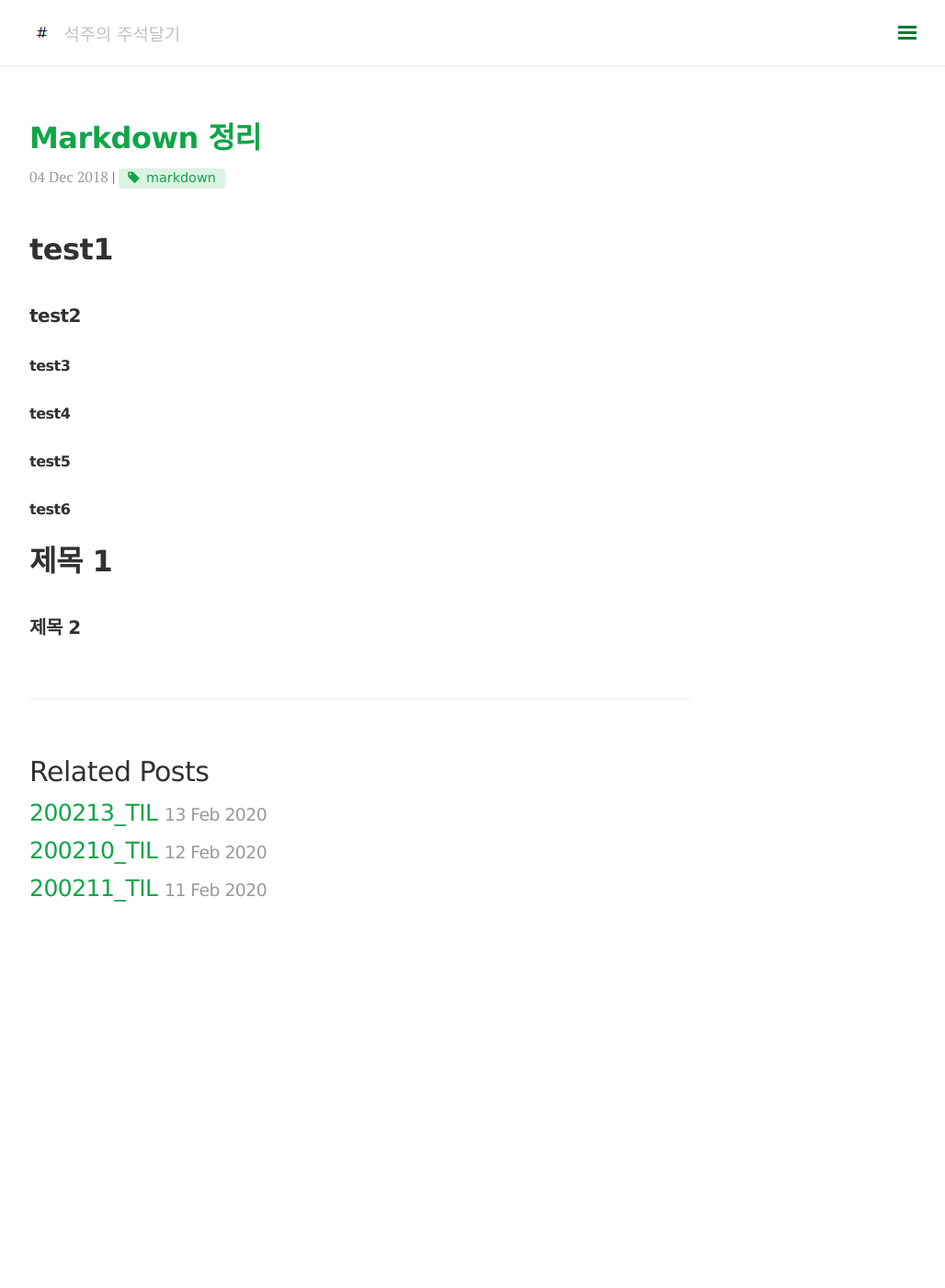
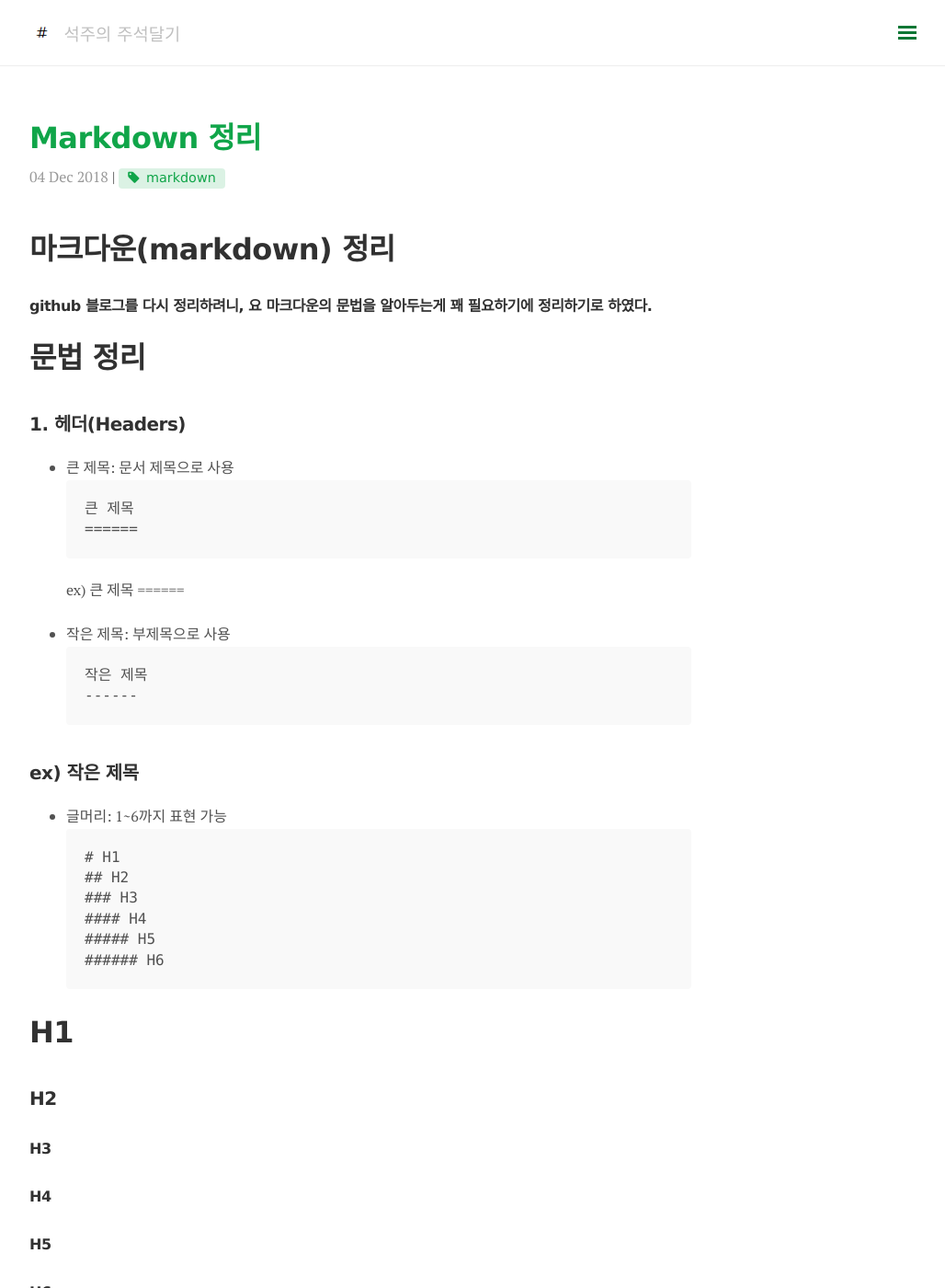
Before and after one commit to somefood/somefood.github.io, a Jekyll site: the page built from _posts/etc/2018-12-04-markdown.md, in a window 1280 px wide and 1400 px high. Shown: the whole window at 92% size, without its empty margins (248-1276 px from the left). Built offline with Jekyll 4.4.1, drawn with Linux system fonts in a browser that asks for light colours; nearby versions of some CDN libraries; comment, search, counter and statistics services are not loaded; some of the changed text lies outside the part shown.

Commit message:
마크다운 정리

````diff
--- a/_posts/etc/2018-12-04-markdown.md
+++ b/_posts/etc/2018-12-04-markdown.md
@@ -6,15 +6,75 @@
 comments: true
 ---
 
-# test1
-## test2
-### test3
-#### test4
-##### test5
-###### test6
+마크다운(markdown) 정리
+================
 
-제목 1
+##### github 블로그를 다시 정리하려니, 요 마크다운의 문법을 알아두는게 꽤 필요하기에 정리하기로 하였다.
+
+# 문법 정리
+
+## 1. 헤더(Headers)
+- 큰 제목: 문서 제목으로 사용
+```
+큰 제목
+======
+```
+ex) 큰 제목
 ======
 
-제목 2
+- 작은 제목: 부제목으로 사용
+```
+작은 제목
 ------
+```
+
+ex) 작은 제목
+-------
+
+- 글머리: 1~6까지 표현 가능
+```
+# H1
+## H2
+### H3
+#### H4
+##### H5
+###### H6
+```
+
+# H1
+## H2
+### H3
+#### H4
+##### H5
+###### H6
+
+## 2. BlockQuote
+```
+> 첫 번째 블록쿼트
+>> 두 번째 블록쿼트
+>>> 세 번째 블록쿼트
+```
+> 첫 번째 블록쿼트
+>> 두 번째 블록쿼트
+>>> 세 번째 블록쿼트
+
+## 3. 목록
+#### 순서있는 목록
+```
+1. 일!
+2. 이!
+3. 삼!
+```
+1. 일!
+2. 이!
+3. 삼!
+
+#### 순서없는 목록
+```
+- 가
+- 나
+- 다
+```
+- 가
+- 나
+- 다
````
